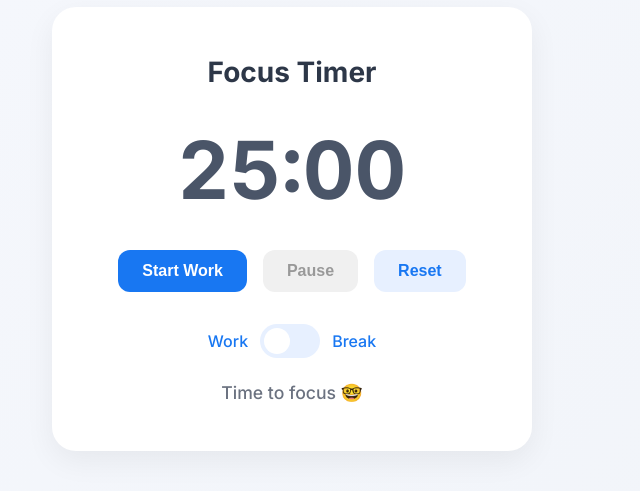
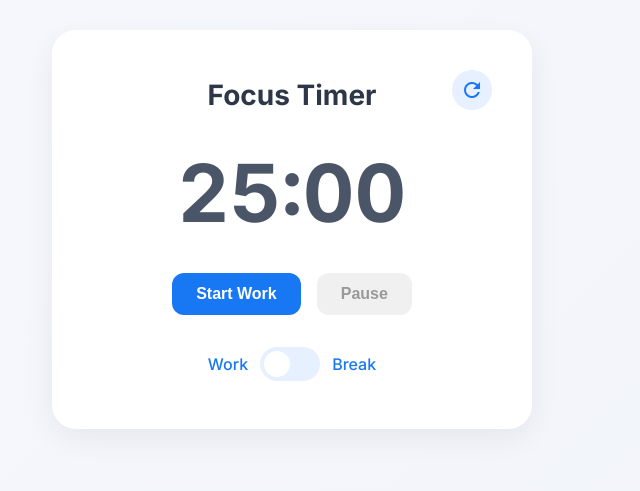
Before and after one commit to natewinn/BYOA-Pomodoro, a plain HTML site: page index.html in a window 1280 px wide. Shown: the part 171-662 px from the top of the page, without its empty margins (348-988 px from the left). Drawn offline with Linux system fonts and the light colour scheme.

Commit message:
updated reset button

```diff
--- a/index.html
+++ b/index.html
@@ -6,17 +6,22 @@
     <title>Focus Timer</title>
     <link rel="stylesheet" href="styles.css">
     <link href="https://fonts.googleapis.com/css2?family=Inter:wght@400;500;600;700&display=swap" rel="stylesheet">
+    <link href="https://fonts.googleapis.com/icon?family=Material+Icons" rel="stylesheet">
 </head>
 <body>
     <div class="container">
-        <h1>Focus Timer</h1>
+        <div class="timer-header">
+            <h1>Focus Timer</h1>
+            <button id="reset" class="icon-button" aria-label="Reset Timer">
+                <span class="material-icons">refresh</span>
+            </button>
+        </div>
         <div class="timer">
             <span id="minutes">25</span>:<span id="seconds">00</span>
         </div>
         <div class="controls">
             <button id="start">Start Work</button>
             <button id="pause" disabled>Pause</button>
-            <button id="reset">Reset</button>
         </div>
         <div class="mode-switch">
             <span class="mode-label">Work</span>
@@ -26,9 +31,6 @@
             </label>
             <span class="mode-label">Break</span>
         </div>
-        <div class="status">
-            <p id="status-text">Time to focus 🤓</p>
-        </div>
     </div>
     <script src="script.js"></script>
 </body>
--- a/styles.css
+++ b/styles.css
@@ -15,6 +15,7 @@ body {
 }
 
 .container {
+    position: relative;
     text-align: center;
     background-color: white;
     padding: 3rem;
@@ -25,10 +26,11 @@ body {
 }
 
 h1 {
+    margin: 0;
     color: #2d3748;
     font-size: 1.75rem;
     font-weight: 700;
-    margin-bottom: 2rem;
+    text-align: center;
 }
 
 .timer {
@@ -171,3 +173,33 @@ input:checked + .slider:before {
     color: #999;
     cursor: not-allowed;
 }
+
+.timer-header {
+    position: relative;
+    margin-bottom: 2rem;
+}
+
+.icon-button {
+    position: absolute;
+    top: -0.5rem;
+    right: -0.5rem;
+    background: none;
+    border: none;
+    padding: 8px;
+    cursor: pointer;
+    border-radius: 50%;
+    display: flex;
+    align-items: center;
+    justify-content: center;
+    color: #1877F2;
+    transition: all 0.2s ease;
+    z-index: 1;
+}
+
+.icon-button:hover {
+    background-color: #E7F0FF;
+}
+
+.icon-button .material-icons {
+    font-size: 24px;
+}
```
